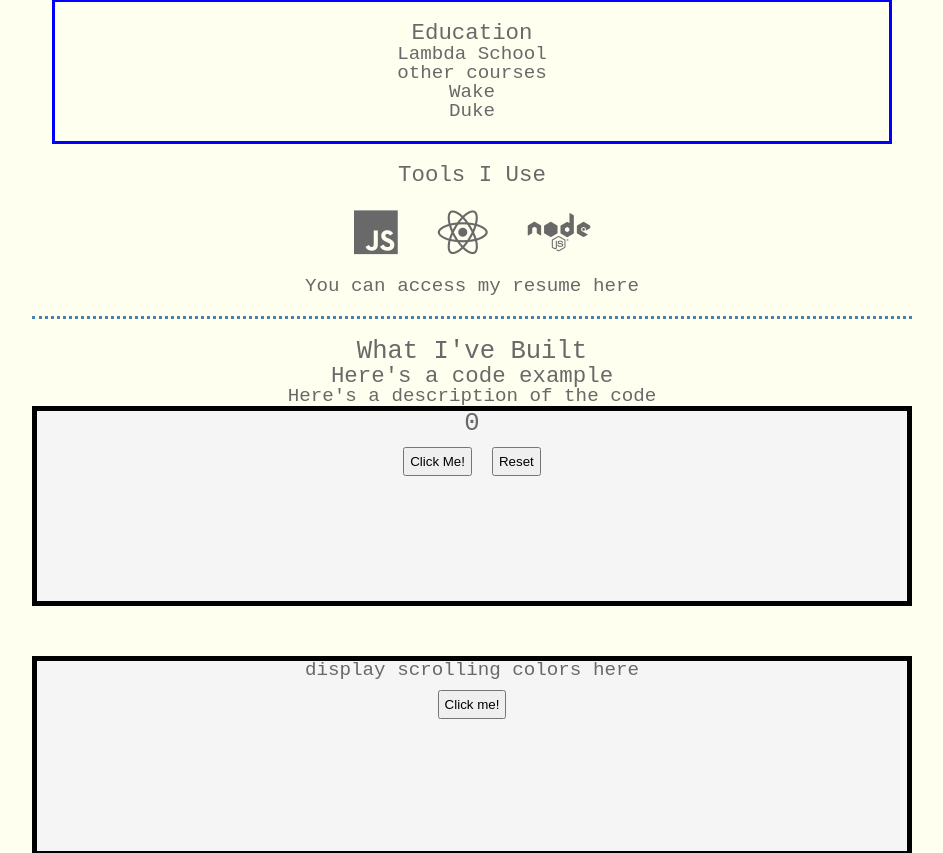
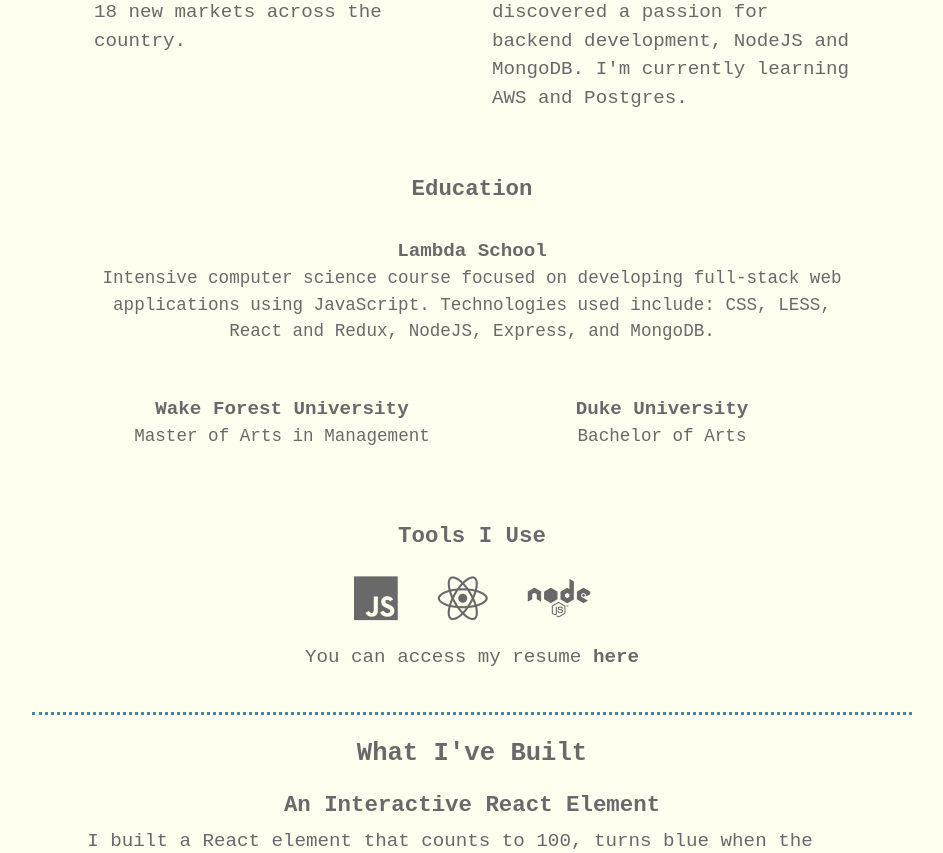
Before and after one commit to khamp19/personal-site, a React (Create React App) app: page / in a window 1280 px wide. Shown: the part 794-1647 px from the top of the page, without its empty margins (168-1111 px from the left). Built offline with nearby package versions, Linux system fonts and the light colour scheme.

Commit message:
interactive component and education sections complete with css

```diff
--- a/src/App.css
+++ b/src/App.css
@@ -60,6 +60,8 @@ table {
   color: DimGray;
   background: ivory;
   font-size: 62.5%;
+  line-height: 1.5;
+  font-weight: 500;
 }
 
 .container {
@@ -75,19 +77,26 @@ h1 {
 
 h2 {
   font-size: 1.6rem;
+  font-weight: bold;
 }
 
 h3 {
   font-size: 1.4rem;
+  font-weight: 600;
+}
+
+h4 {
+  font-size: 1.2rem;
 }
 
 a {
   color: white;
   text-decoration: none;
+  font-weight: bolder;
 }
 
 a:hover {
-  color: navy;
+  color: cyan;
 }
 
 .active {
--- a/src/components/about.css
+++ b/src/components/about.css
@@ -5,6 +5,14 @@
     justify-content: center;
     border-bottom: 3px dotted steelblue;
     margin-bottom: 20px;
+}
+
+.about a {
+  color: DimGray;
+}
+
+.about a:hover {
+  color: navy;
 }
 
 .work {
@@ -22,9 +30,43 @@
 }
 
 .education {
-  border: 3px solid blue;
   margin-bottom: 20px;
   padding: 20px;
+}
+
+.education h3 {
+  margin-bottom: 10px;
+}
+
+.ed {
+  padding: 20px;
+}
+
+.ed p {
+  font-size: 1.1rem;
+  margin-bottom: 10px;
+}
+
+.ed h4 {
+  font-weight: bolder;
+}
+
+.college {
+  display: flex;
+  justify-content: center;
+}
+
+.duke {
+  width: 45%;
+  max-width: 840px;
+  text-align: center;
+}
+
+.wake {
+  margin-right: 20px;
+  width: 45%;
+  max-width: 840px;
+  text-align: center;
 }
 
 .skills ul {
@@ -36,8 +78,8 @@
   padding: 20px;
 }
 
-.res a {
-  color: DimGray;
+.res {
+  margin-bottom: 20px;
 }
 
 @media (max-width: 768px) {
@@ -47,6 +89,22 @@
   }
 
   .work p {
+    width: 90%;
+    max-width: 691px;
+    margin: 10px auto;
+  }
+
+  .college {
+    display: block;
+  }
+
+  .duke {
+    width: 90%;
+    max-width: 691px;
+    margin: 10px auto;
+  }
+
+  .wake {
     width: 90%;
     max-width: 691px;
     margin: 10px auto;
@@ -64,4 +122,18 @@
     margin: 10px auto;
     padding: 10px 0px;
   }
+  .education {
+    padding: 0px;
+  }
+
+  .ed {
+    text-align: left;
+    padding: 0px;
+    padding-bottom: 30px;
+    margin: 0px;
+  }
+
+  .ed p {
+    margin-bottom: 0px;
+  }
 }
--- a/src/components/about.js
+++ b/src/components/about.js
@@ -11,19 +11,27 @@ class About extends Component {
             to convince businesses to advertise on cable. I'm currently working on expanding
             our proprietary news channel to 18 new markets across the country. </p>
           <p>I picked up coding as a hobby because I wanted to learn something new.
-            I took a class on full-stack web development with Lambda School.
+            I took a class on full-stack web development with <a href="https://lambdaschool.com/">Lambda School</a>.
             Through this experience I have discovered a passion for backend development,
-            NodeJS and MongoDB.</p>
+            NodeJS and MongoDB. I'm currently learning AWS and Postgres.</p>
         </div>
         <div className="education" id="education">
           <h3>Education</h3>
-          <div className="cs-ed">
-            <p>Lambda School</p>
-            <p>other courses</p>
+          <div className="ed cs-ed">
+            <h4>Lambda School</h4>
+            <p>Intensive computer science course focused on developing full-stack web
+            applications using JavaScript. Technologies used include: CSS, LESS, React and Redux,
+            NodeJS, Express, and MongoDB. </p>
           </div>
           <div className="college">
-            <p>Wake</p>
-            <p>Duke</p>
+            <div className="ed wake">
+              <h4>Wake Forest University</h4>
+              <p>Master of Arts in Management</p>
+            </div>
+            <div className="ed duke">
+              <h4>Duke University</h4>
+              <p>Bachelor of Arts</p>
+            </div>
           </div>
         </div>
         <div className="skills">
@@ -36,8 +44,8 @@ class About extends Component {
         </div>
         {/* fix resume once approved */}
         <div className="res">
-          <p>You can access my resume <a href="https://drive.google.com/open?id=18Wxkeod-XOgIxloaNerQ0UM_SVhBJnnc" target="_blank" rel="noopener noreferrer">
-             here</a>
+          <p>You can access my resume <a href="https://drive.google.com/open?id=18Wxkeod-XOgIxloaNerQ0UM_SVhBJnnc"
+            target="_blank" rel="noopener noreferrer"> here</a>
           </p>
         </div>
       </div>
--- a/src/components/codeExample.css
+++ b/src/components/codeExample.css
@@ -1,30 +1,41 @@
-/* .example {
-    height: 200px;
-    border: 3px solid black;
-    margin-top: 10px;
-} */
+.example p {
+    /* border: 3px solid black; */
+    padding: 5px 15px;
+    width: 95%;
+    max-width: 840px;
+    /* text-align: left; */
+}
 
-/* .App {
-  font-family: sans-serif;
-  text-align: center;
-  box-sizing: border-box;
-} */
+.exampleCode {
+    display: flex;
+    justify-content: center;
+    margin-top: 25px;
+    margin-bottom: 50px;
+    background: steelblue;
+    padding: 20px 0px;
+    border-radius: 10px;
+}
 
 button {
-  margin: 10px;
-  padding: 5px;
+    margin: 10px;
+    padding: 5px;
 }
 
 .counter {
-  height: 200px;
-  width: auto;
-  border: 5px solid black;
-  margin-bottom: 50px;
-  background: whitesmoke;
+    height: 200px;
+    width: 60%;
+    max-width: 400px;
+    border: 3px solid steelblue;
+    background: whitesmoke;
+    margin-top: 10px;
+    line-height: 100px;
+    vertical-align: middle;
+    border-radius: 10px;
 }
 
-.bonus {
-  height: 200px;
-  width: auto;
-  border: 5px solid black;
+@media (max-width: 400px) {
+    .counter {
+        width: 75%;
+        max-width: 300px;
+    }
 }
--- a/src/components/code_example.js
+++ b/src/components/code_example.js
@@ -1,9 +1,7 @@
 import React, { Component } from 'react';
 import './codeExample.css'
 
-
 const primes = [2, 3, 5, 7, 11, 13, 17, 19, 23, 29, 31, 37, 41, 43, 47, 53, 59, 61, 67, 71, 73, 79, 83, 89, 97];
-const colorList = [];
 
 class CodeExample extends Component {
     constructor() {
@@ -11,10 +9,8 @@ class CodeExample extends Component {
         this.state = {
             count: 0,
             backgroundColor: {
-                backgroundColor: "whitesmoke"
-            },
-            scrollColor: {
-                backgroundColor: "whitesmoke"
+                backgroundColor: "whitesmoke",
+                color: "black",
             }
         };
     }
@@ -34,7 +30,6 @@ class CodeExample extends Component {
             this.setState({
                 backgroundColor: {
                     boxShadow: "10px 5px steelblue",
-                    width: "200px",
                     borderRadius: "50%"
                 }
             });
@@ -60,42 +55,24 @@ class CodeExample extends Component {
             count: 0,
             backgroundColor: {
                 backgroundColor: "whitesmoke",
-                width: "auto"
+                color: "black",
             }
         });
     };
 
-    addToBackground = () => {
-        colorList.push(this.state.backgroundColor);
-    };
-
-    displayColors = () => {
-        if (colorList.length > 0) {
-            for (let i = 0; i < colorList.length; i++) {
-                this.state.scrollColor = colorList[i];
-                this.setState({ scrollColor: this.state.scrollColor });
-            }
-        }
-    };
-
-    // resetScrollColor
-
     render () {
         return (
             <div className="example">
-                <h3>Here's a code example</h3>
-                <p>Here's a description of the code</p>
+                <h3>An Interactive React Element</h3>
+                <p>I built a React element that counts to 100, turns blue
+                    when the counter is a prime number, turns green when the counter has a remainder of 3 when divided
+                    by 5, and turns into a circle when the count is a multiple of 10.
+                </p>
                 <div className="exampleCode">
-                    {/*<h1>Hello College Vine</h1>*/}
                     <div className="counter" style={this.state.backgroundColor}>
                         <h2>{this.state.count}</h2>
-                        <button onClick={() => {this.addCount(); this.addToBackground();}}>Click Me!</button>
+                        <button onClick={this.addCount}>Click Me!</button>
                         <button onClick={this.resetCount}>Reset</button>
-                    </div>
-                    <div className="bonus" style={this.state.scrollColor}>
-                        <p>display scrolling colors here</p>
-                        <button onClick={this.displayColors}>Click me!</button>
-                        {/*<button onClick={this.resetScrollColor}>Reset</button>*/}
                     </div>
                 </div>
             </div>
@@ -104,15 +81,3 @@ class CodeExample extends Component {
 }
 
 export default CodeExample;
-
-
-
-
-
-
-
-//     render() {
-//         return (
-
-
-// render(<App />, document.getElementById("root"));
--- a/src/components/main.css
+++ b/src/components/main.css
@@ -14,6 +14,10 @@
   padding-bottom: 30px;
 }
 
+.intro h2 {
+  padding-bottom: 10px;
+}
+
 @media (max-width: 768px) {
   .intro {
     max-width: 768px;
--- a/src/components/main.js
+++ b/src/components/main.js
@@ -9,7 +9,6 @@ class Main extends Component {
         <img src={avatar} alt="avatar" className="avatar" />
         <div className="intro" >
           <h2>I'm Kathryn.</h2>
-          <br></br>
           <p>Full-stack web developer and marketer.</p>
           <p>Welcome to my website.</p>
       </div>
--- a/src/components/navBar.css
+++ b/src/components/navBar.css
@@ -10,7 +10,7 @@
   top: 0;
   width: 100%;
   max-width: 880px;
-    font-size: 1.4rem;
+  font-size: 1.6rem;
   padding-right: 2.5%;
 }
 
@@ -20,6 +20,11 @@
 
 .nb-link {
   padding: 10px;
+  font-weight: 500;
+}
+
+.nb-item a:hover {
+  color: navy;
 }
 
 @media (max-width: 768px) {
--- a/src/components/projects.js
+++ b/src/components/projects.js
@@ -10,7 +10,9 @@ class Projects extends Component {
     return (
       <div id="projects">
         <h2>What I've Built</h2>
+        <br></br>
         <CodeExample />
+        <h3>Some of my other projects</h3>
         <div className="projects">
           <div className="image-container">
             <img src={notes} alt="notes-app" className="image"/>
```
Lines whose indentation alone changed are shown as unchanged.
